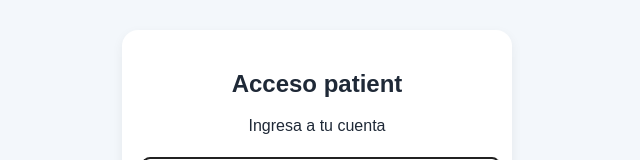
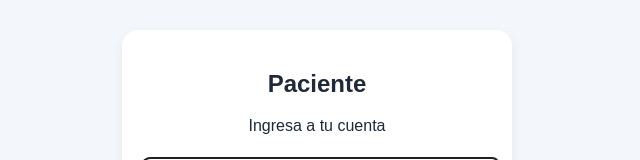
Before and after one commit to Velito27/medical-appointments, a React (Vite) app in the folder frontend/: page / in a window 1280 px wide. Both pictures are taken after a click on the button "Paciente". Shown: the part 210-370 px from the top of the page, without its empty margins (323-963 px from the left). Built offline with nearby package versions, Linux system fonts and the light colour scheme.

Commit message:
mejorar acceso login

```diff
--- a/frontend/src/pages/Login.tsx
+++ b/frontend/src/pages/Login.tsx
@@ -5,9 +5,10 @@ type Props = {
   setToken: (token: string) => void;
   setUser: (user: any) => void;
   role?: string;
+  setRole?: (role: string) => void;
 };
 
-export default function Login({ setToken, setUser, role }: Props) {
+export default function Login({ setToken, setUser, role, setRole }: Props) {
   const [error, setError] = useState("");
 
   async function login(event: FormEvent<HTMLFormElement>) {
@@ -38,14 +39,18 @@ export default function Login({ setToken, setUser, role }: Props) {
   return (
     <div className="login-page">
       <section className="login-card">
-        <h1>{role ? `Acceso ${role}` : "Medical Appointments"}</h1>
+        <h1>{role === "patient" ? "Paciente" : role === "doctor" ? "Doctor" : "Administrador"}</h1>
         <p>Ingresa a tu cuenta</p>
+
         {error && <p className="error">{error}</p>}
+
         <form onSubmit={login}>
           <input name="email" type="email" placeholder="Correo" required />
           <input name="password" type="password" placeholder="Contraseña" required />
           <button>Entrar</button>
         </form>
+
+        {setRole && <button onClick={() => setRole("")}>Volver</button>}
       </section>
     </div>
   );
```
